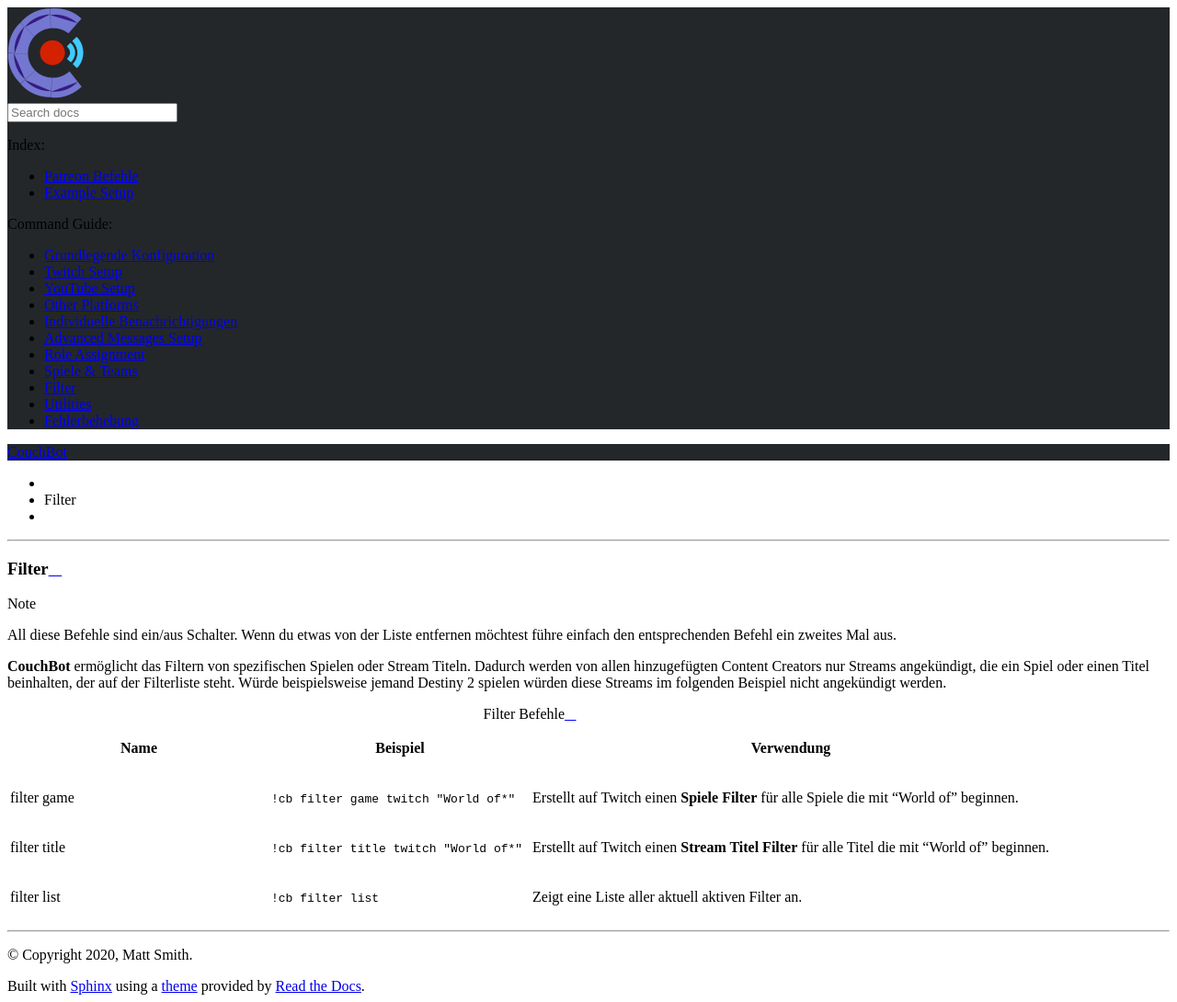
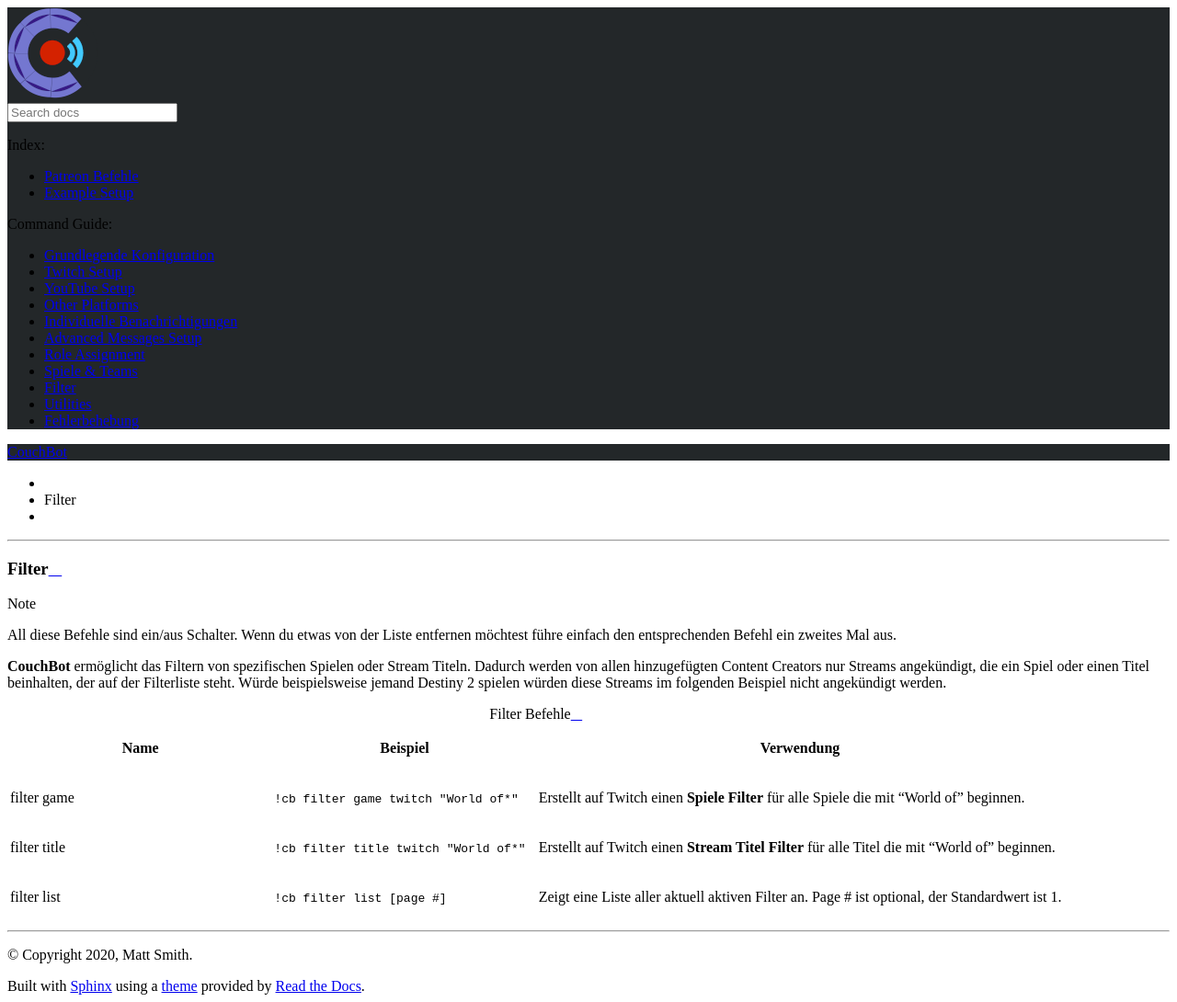
Before and after one commit to MTDCodes/CouchBot.Docs.German, a Sphinx documentation site: the page built from docs/filtering.rst, in a window 1280 px wide. Shown: the whole page at 92% size. Built offline with Sphinx 7.4.7 and the Read the Docs theme 2.0.0, drawn with Linux system fonts in a browser that asks for light colours.

Commit message:
Update filtering.rst

```diff
--- a/docs/filtering.rst
+++ b/docs/filtering.rst
@@ -24,5 +24,5 @@ Würde beispielsweise jemand Destiny 2 spielen würden diese Streams im folgende
      - ``!cb filter title twitch "World of*"``
      - Erstellt auf Twitch einen **Stream Titel Filter** für alle Titel die mit "World of" beginnen.
    * - filter list
-     - ``!cb filter list``
-     - Zeigt eine Liste aller aktuell aktiven Filter an.
+     - ``!cb filter list [page #]``
+     - Zeigt eine Liste aller aktuell aktiven Filter an. Page # ist optional, der Standardwert ist 1.
```
